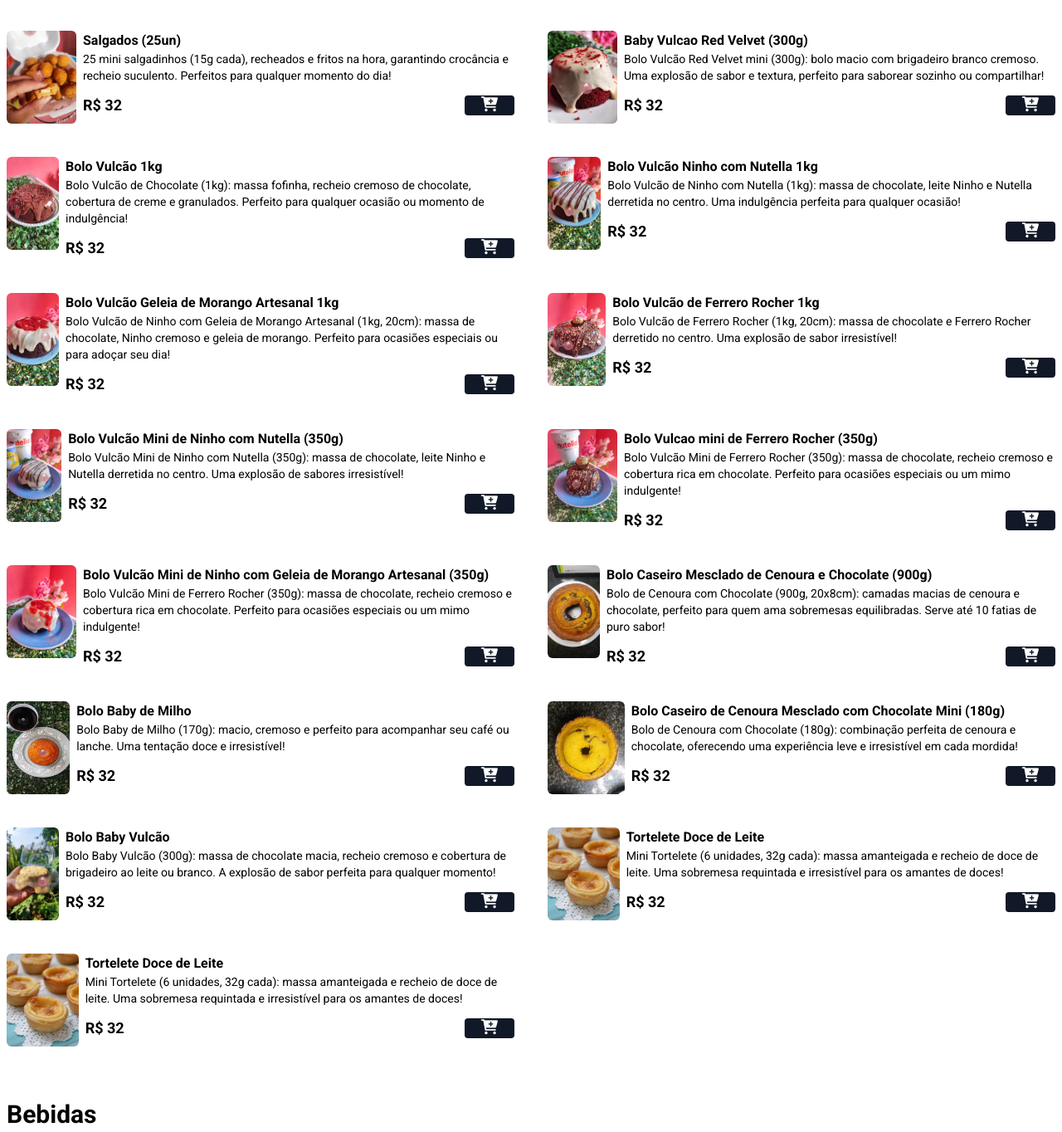
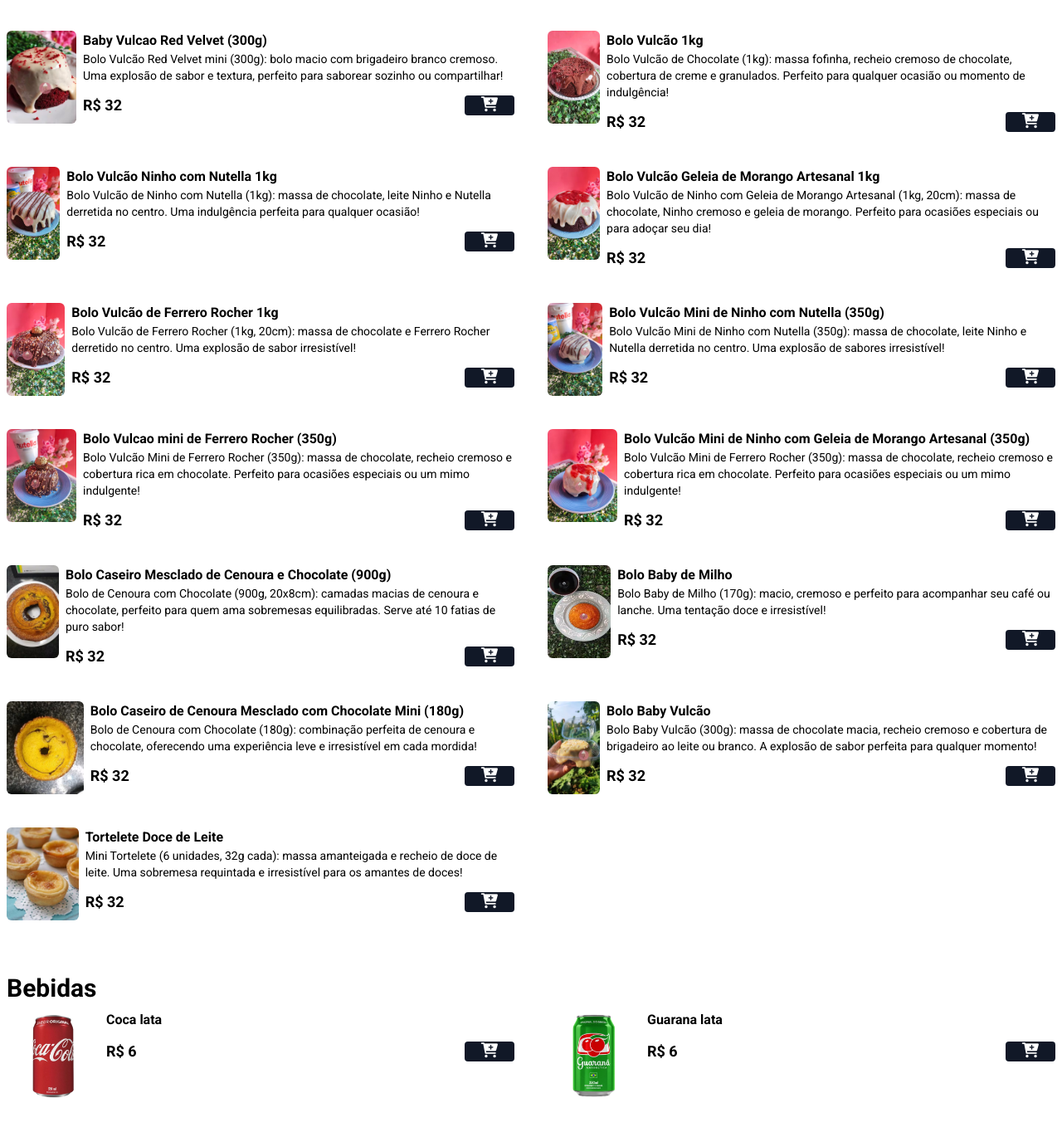
Before and after one commit to alisouzr/menu_gk, a website: page index.html in a window 1280 px wide. Shown: the part 1615-2979 px from the top of the page at 83% size. Drawn offline with nearby package versions, Linux system fonts and the light colour scheme.

Commit message:
feat: delete duplicates

```diff
--- a/index.html
+++ b/index.html
@@ -320,25 +320,6 @@
 
             <!-- PRODUTO ITEM -->
             <div class="flex gap-2">
-                <img src="./assets/salgado.avif" alt="Salgados (25un)"
-                    class="w-28 h-28 rounded-md hover:scale-110 hover:-rotate-2 duration-300" />
-                <div>
-                    <p class="font-bold">Salgados (25un)</p>
-                    <p class="text-sm">25 mini salgadinhos (15g cada), recheados e fritos na hora, garantindo crocância e recheio suculento. Perfeitos para qualquer momento do dia!</p>
-                    <div class="flex items-center gap-2 justify-between mt-3">
-                        <p class="font-bold text-lg">R$ 32</p>
-                        <button
-                            class="bg-gray-900 px-5 rounded add-to-cart-btn hover:scale-110 active:scale-100 active:bg-gray-700 duration-300"
-                            data-name="Salgados (25un)" data-price="32">
-                            <i class="fa fa-cart-plus text-lg text-white"></i>
-                        </button>
-                    </div>
-                </div>
-            </div>
-            <!-- FIM PRODUTO ITEM -->
-
-            <!-- PRODUTO ITEM -->
-            <div class="flex gap-2">
                 <img src="./assets/baby_red_velvet.avif" alt="Baby Vulcão Red Velvet (300g)"
                     class="w-28 h-28 rounded-md hover:scale-110 hover:-rotate-2 duration-300" />
                 <div>
@@ -584,24 +565,6 @@
             </div>
             <!-- FIM PRODUTO ITEM -->
 
-            <!-- PRODUTO ITEM -->
-            <div class="flex gap-2">
-                <img src="./assets/tortelete.avif" alt="Tortelete Doce de Leite"
-                    class="w-28 h-28 rounded-md hover:scale-110 hover:-rotate-2 duration-300" />
-                <div>
-                    <p class="font-bold">Tortelete Doce de Leite</p>
-                    <p class="text-sm">Mini Tortelete (6 unidades, 32g cada): massa amanteigada e recheio de doce de leite. Uma sobremesa requintada e irresistível para os amantes de doces!</p>
-                    <div class="flex items-center gap-2 justify-between mt-3">
-                        <p class="font-bold text-lg">R$ 32</p>
-                        <button
-                            class="bg-gray-900 px-5 rounded add-to-cart-btn hover:scale-110 active:scale-100 active:bg-gray-700 duration-300"
-                            data-name="Tortelete Doce de Leite" data-price="32">
-                            <i class="fa fa-cart-plus text-lg text-white"></i>
-                        </button>
-                    </div>
-                </div>
-            </div>
-            <!-- FIM PRODUTO ITEM -->
 
         </main>
 
```
